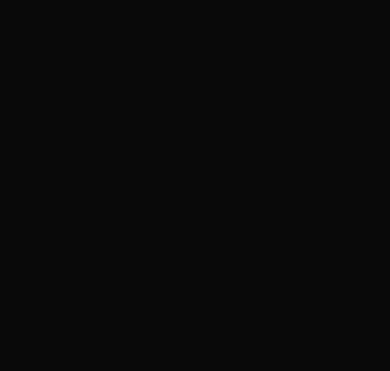
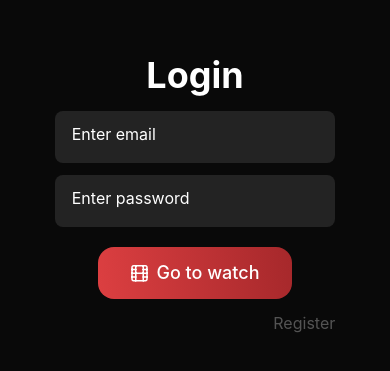
Before and after one commit to pestrige/redflix, a React Native app: screen /NotFound in a window 390 px wide. Before the commit this address had no page. Shown: the part 227-598 px from the top of the page. Built offline with nearby package versions, Linux system fonts and the light colour scheme.

Commit message:
add private routes

```diff
--- /dev/null
+++ b/app/components/screens/index.ts
@@ -0,0 +1,4 @@
+export { default as AdminHome } from './admin/home/Admin';
+export { default as Auth } from './auth/Auth';
+export { default as Home } from './home/Home';
+export { default as NotFoundScreen } from './systems/NotFoundScreen';
--- /dev/null
+++ b/app/components/screens/systems/NotFoundScreen.tsx
@@ -0,0 +1,14 @@
+import { FC } from 'react';
+import { Text, View } from 'react-native';
+
+const NotFoundScreen: FC = () => {
+	// TODO: beautify 404 screen
+
+	return (
+		<View>
+			<Text>Screen not found</Text>
+		</View>
+	);
+};
+
+export default NotFoundScreen;
--- a/app/navigation/Navigation.tsx
+++ b/app/navigation/Navigation.tsx
@@ -1,30 +1,14 @@
 import { NavigationContainer } from '@react-navigation/native';
-import {
-	NativeStackNavigationOptions,
-	createNativeStackNavigator
-} from '@react-navigation/native-stack';
 import { FC } from 'react';
 
-import { TypeRootStackParamList } from './navigation.types';
-import { userRoutes } from './user.routes';
-
-const Stack = createNativeStackNavigator<TypeRootStackParamList>();
-const navigationOptions: NativeStackNavigationOptions = {
-	headerShown: false,
-	contentStyle: {
-		backgroundColor: '#090909'
-	}
-};
+import PrivateNavigator from './PrivateNavigator';
 
 const Navigation: FC = () => {
 	return (
 		<NavigationContainer>
-			<Stack.Navigator screenOptions={navigationOptions}>
-				{userRoutes.map((route) => (
-					<Stack.Screen key={route.name} {...route} />
-				))}
-			</Stack.Navigator>
+			<PrivateNavigator />
 		</NavigationContainer>
+		// TODO: add bottom menu
 	);
 };
 
--- /dev/null
+++ b/app/navigation/PrivateNavigator.tsx
@@ -0,0 +1,44 @@
+import { useAuth } from '@app/hooks';
+import {
+	NativeStackNavigationOptions,
+	createNativeStackNavigator
+} from '@react-navigation/native-stack';
+import { FC } from 'react';
+
+import { Auth, NotFoundScreen } from '@app/components/screens';
+
+import { TypeRootStackParamList } from './navigation.types';
+import { routes } from './user.routes';
+
+const Stack = createNativeStackNavigator<TypeRootStackParamList>();
+const navigationOptions: NativeStackNavigationOptions = {
+	headerShown: false,
+	contentStyle: {
+		backgroundColor: '#090909'
+	}
+};
+
+const PrivateNavigator: FC = () => {
+	const { user } = useAuth();
+	return (
+		<Stack.Navigator screenOptions={navigationOptions}>
+			{user ? (
+				routes.map((route) =>
+					user.isAdmin || !route.isAdmin ? (
+						<Stack.Screen key={route.name} {...route} />
+					) : (
+						<Stack.Screen
+							key='NotFound'
+							name='NotFound'
+							component={NotFoundScreen}
+						/>
+					)
+				)
+			) : (
+				<Stack.Screen key='Auth' name='Auth' component={Auth} />
+			)}
+		</Stack.Navigator>
+	);
+};
+
+export default PrivateNavigator;
--- a/app/navigation/admin.routes.ts
+++ b/app/navigation/admin.routes.ts
@@ -1,7 +1,7 @@
-import Admin from '@app/components/screens/admin/home/Admin';
+import { AdminHome } from '@app/components/screens';
 
 import { Route } from './navigation.types';
 
 export const adminRoutes: Route[] = [
-	{ name: 'Admin', component: Admin, isAdmin: true }
+	{ name: 'Admin', component: AdminHome, isAdmin: true }
 ];
--- a/app/navigation/navigation.types.ts
+++ b/app/navigation/navigation.types.ts
@@ -3,6 +3,7 @@
 export type TypeRootStackParamList = {
 	Auth: undefined;
 	Home: undefined;
+	NotFound: undefined;
 } & TypeRootStackAdminList;
 
 type TypeRootStackAdminList = {
--- a/app/navigation/user.routes.ts
+++ b/app/navigation/user.routes.ts
@@ -1,6 +1,6 @@
-import Auth from '@app/components/screens/auth/Auth';
-import Home from '@app/components/screens/home/Home';
+import { Auth, Home } from '@app/components/screens';
 
+import { adminRoutes } from './admin.routes';
 import { Route } from './navigation.types';
 
 export const userRoutes: Route[] = [
@@ -13,3 +13,5 @@
 		component: Auth
 	}
 ];
+
+export const routes = [...userRoutes, ...adminRoutes];
```
